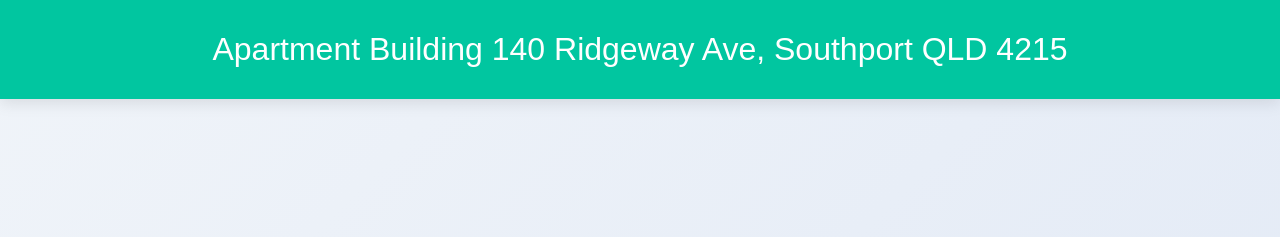
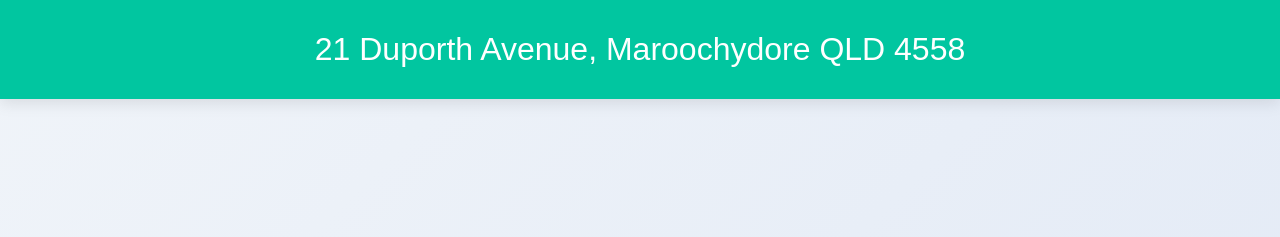
Before and after one commit to SprucesAustralia/29-Duporth-Ave.-Maroochydore---Fitout, a plain HTML site: page index.html in a window 1280 px wide. Shown: the top 237 px of the page. Drawn offline with Linux system fonts and the light colour scheme.

Commit message:
Update index.html

```diff
--- a/index.html
+++ b/index.html
@@ -164,7 +164,7 @@
 </head>
 <body>
   <header>
-    Apartment Building 140 Ridgeway Ave, Southport QLD 4215
+    21 Duporth Avenue, Maroochydore QLD 4558
   </header>
   <div class="container">
     <h1>Cleaner Guidance Center</h1>
```
